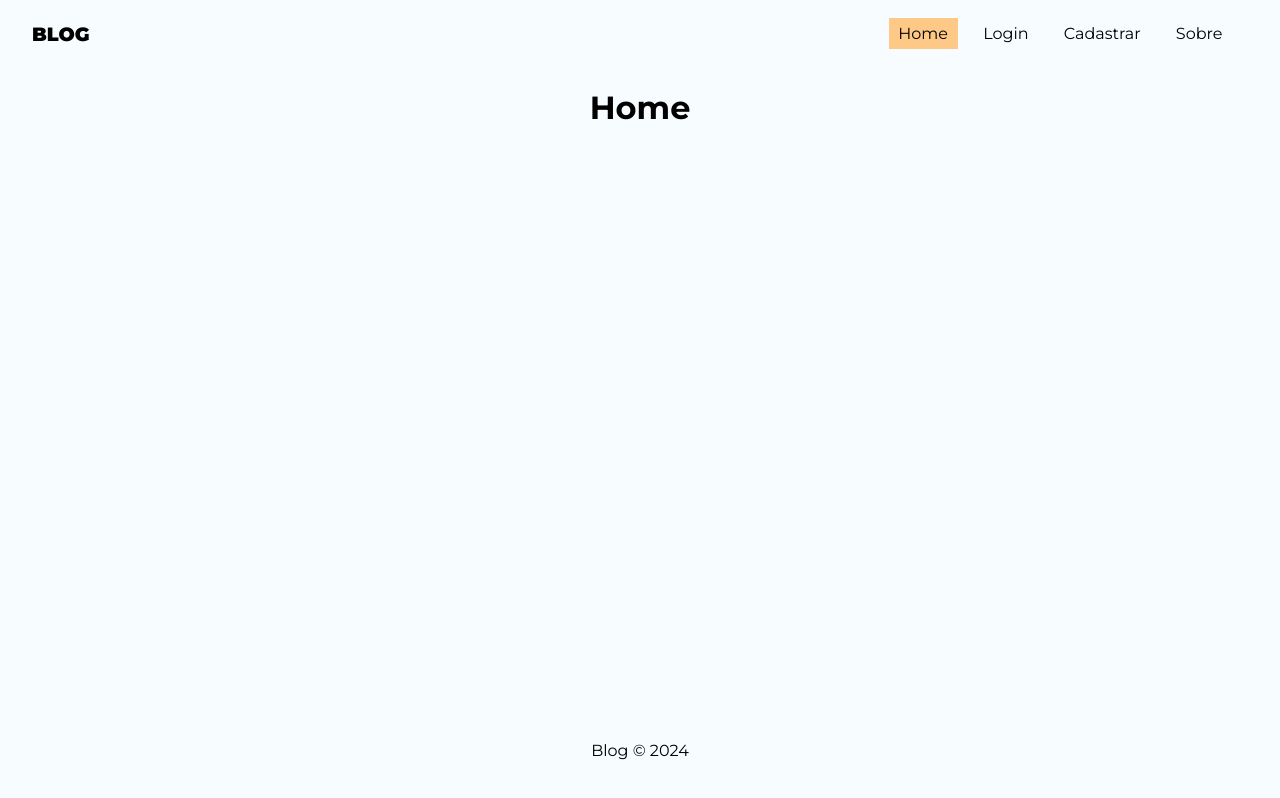
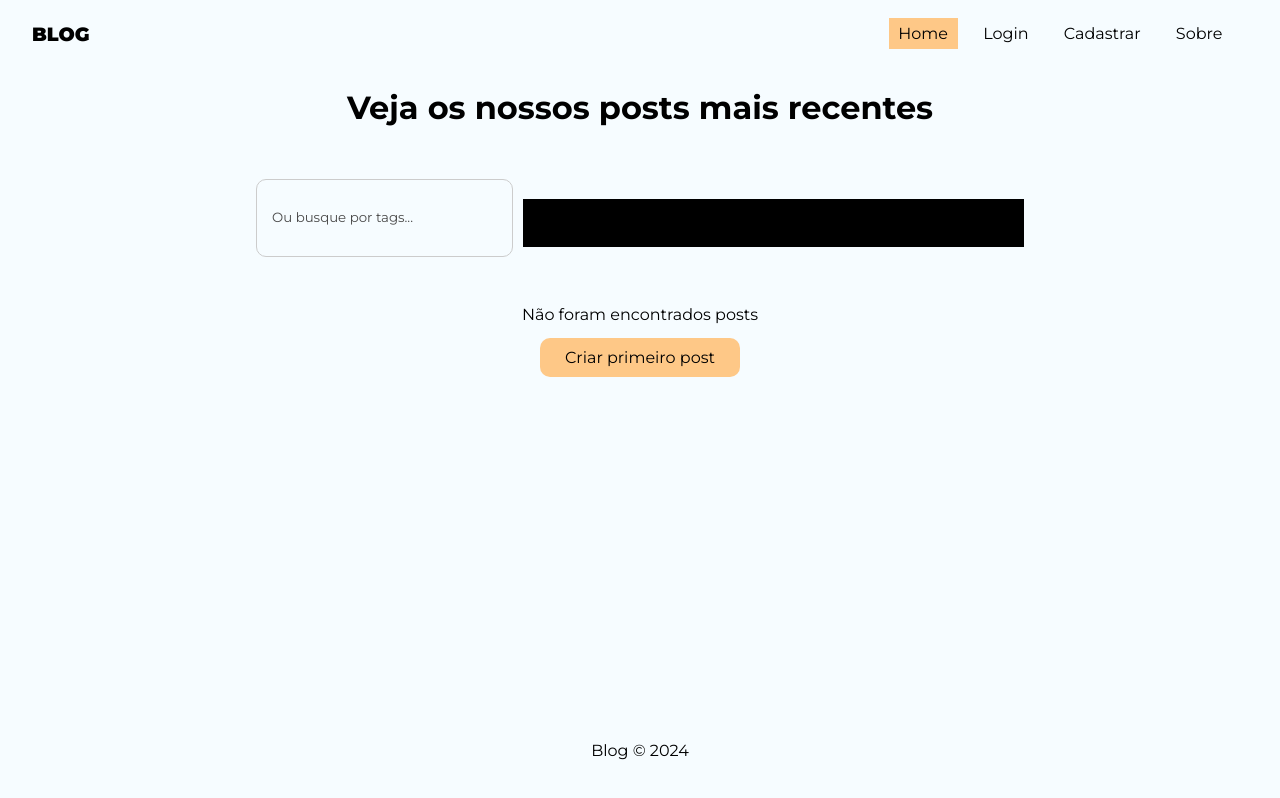
Before and after one commit to raffa-raffa/myblog, a React (Create React App) app: page / in a window 1280 px wide. Built offline with nearby package versions, Linux system fonts and the light colour scheme; no server answers.

Commit message:
chore: :hammer: estrutura da home

```diff
--- a/src/pages/Home/Home.js
+++ b/src/pages/Home/Home.js
@@ -1,11 +1,49 @@
-import React from "react"
-import styles from "./Home.module.css"
+import styles from "./Home.module.css";
+
+import { useNavigate, Link } from "react-router-dom";
+
+import { useState } from "react";
+
 
 const Home = () => {
 
-    return(
-    <div>
-        <h1 className={styles}>Home</h1>
-    </div>)}
+  const navigate = useNavigate();
 
-export default Home
+  const [query, setQuery] = useState("");
+  const [posts ] = useState([]);
+
+  const handleSubmit = (e) => {
+    e.preventDefault();
+
+    if (query) {
+      return navigate(`/search?q=${query}`);
+    }
+  };
+
+
+  return (
+    <div className={styles.home}>
+      <h1>Veja os nossos posts mais recentes</h1>
+      <form className={styles.search_form} onSubmit={handleSubmit}>
+        <input
+          type="text"
+          placeholder="Ou busque por tags..."
+          onChange={(e) => setQuery(e.target.value)}
+        />
+        <button className="btn btn-dark">Pesquisar</button>
+      </form>
+      <div className="post-list">
+        {posts && posts.length === 0 && (
+          <div className={styles.noposts}>
+            <p>Não foram encontrados posts</p>
+            <Link to="/posts/create" className="btn">
+              Criar primeiro post
+            </Link>
+          </div>
+        )}
+      </div>
+    </div>
+  );
+};
+
+export default Home;
--- a/src/pages/Home/Home.module.css
+++ b/src/pages/Home/Home.module.css
@@ -0,0 +1,31 @@
+.home {
+    display: flex;
+    flex-direction: column;
+    align-items: center;
+    justify-content: center;
+  }
+
+  .search_form {
+    max-width: 100%;
+    width: 60%;
+    display: flex;
+    justify-content: center;
+    margin-bottom: 2em;
+  }
+
+  .search_form input {
+    margin-right: 10px;
+    width: 50%;
+  }
+
+  .noposts {
+    text-align: center;
+  }
+
+  .noposts p {
+    margin-bottom: 1.5em;
+  }
+
+  .noposts a {
+    padding: 10px 25px;
+  }
```
